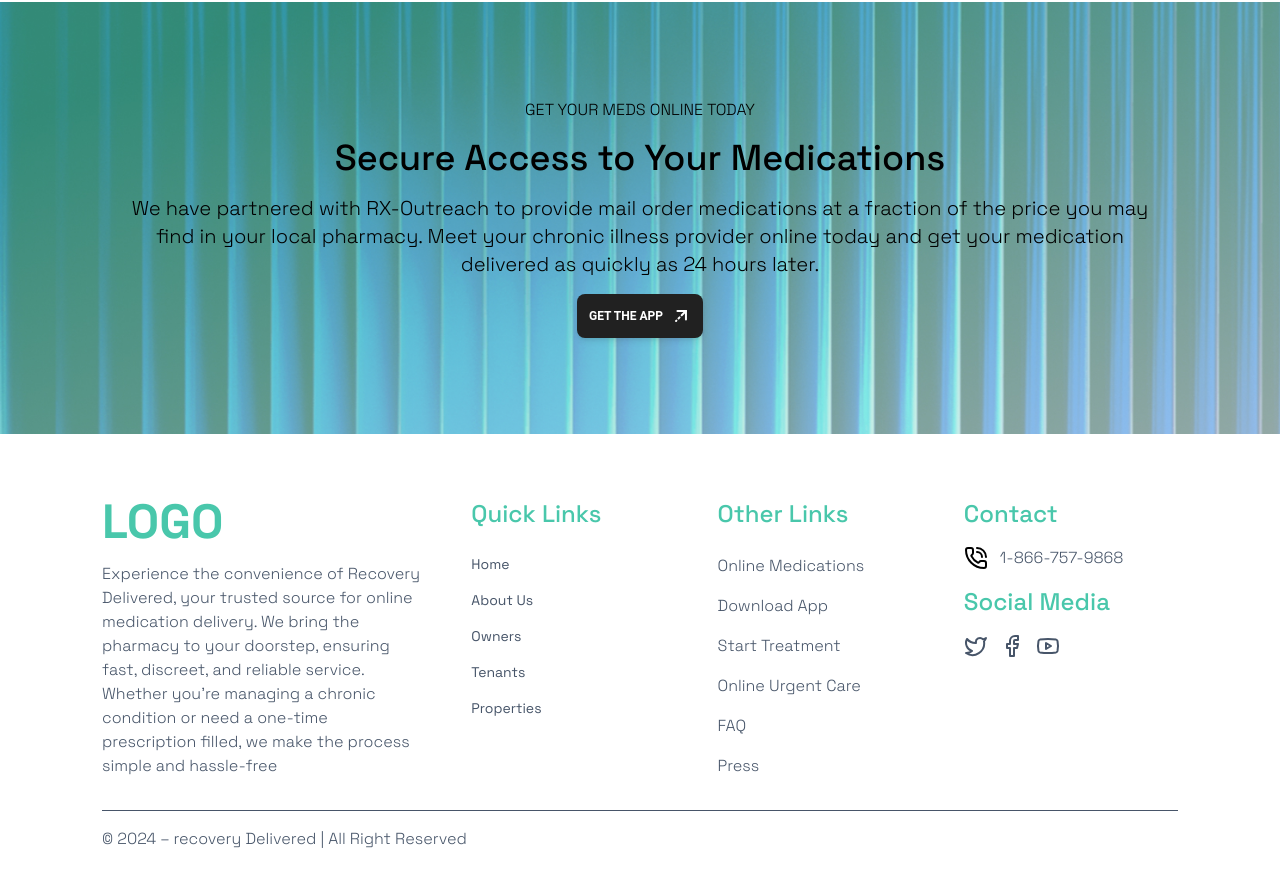
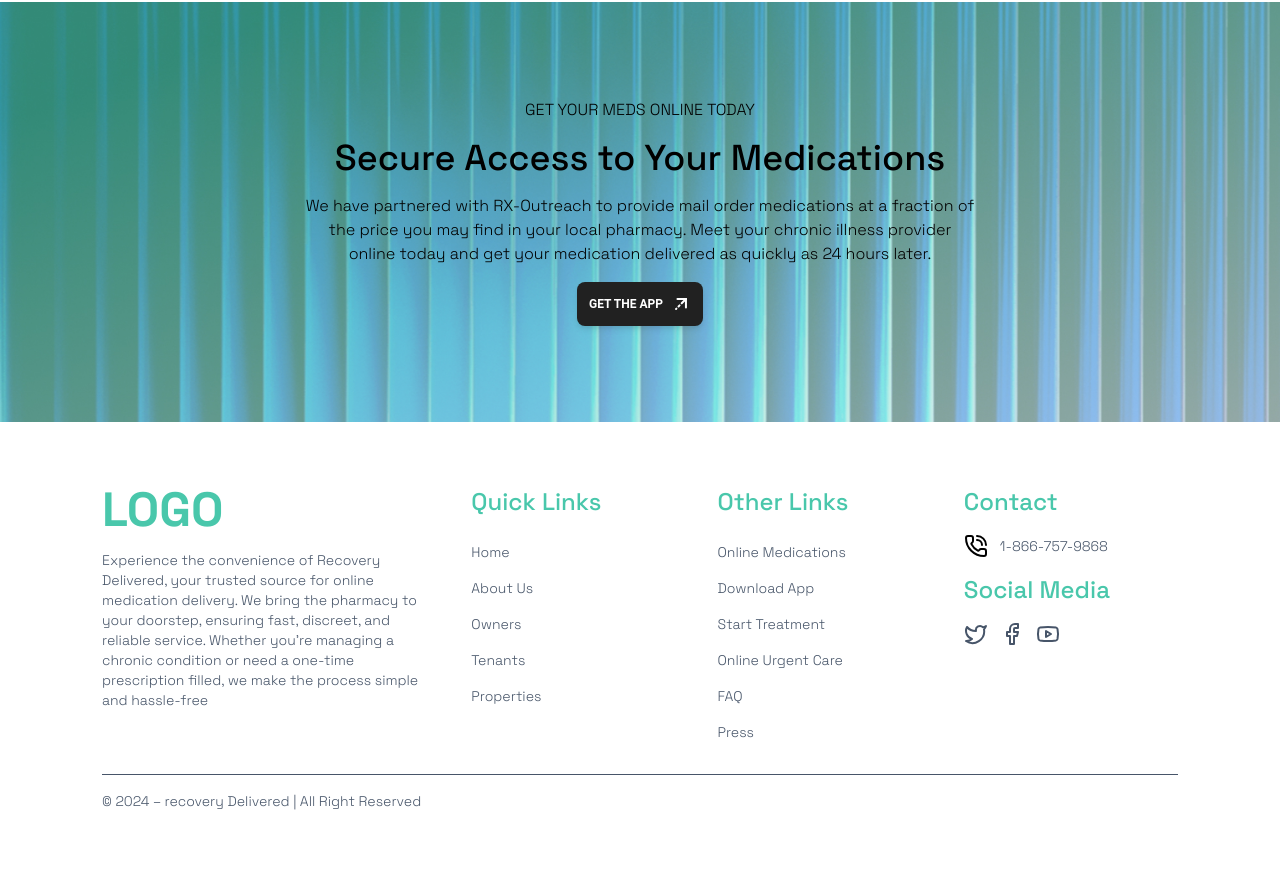
Before and after one commit to mohsinparvi/ropstam-task, a React (Vite) app: page / in a window 1280 px wide. Shown: the part 3996-4882 px from the top of the page. Built offline with nearby package versions, Linux system fonts and the light colour scheme.

Commit message:
fix: refine footer and GetAppSection styling for improved consistency and readability

```diff
--- a/src/components/layouts/footer.tsx
+++ b/src/components/layouts/footer.tsx
@@ -24,7 +24,7 @@ const Footer = () => {
           <div className="col-span-1">
             <Logo className="text-primary" />
 
-            <p className="mt-4 max-w-xs text-sm sm:text-base font-extralight text-text">
+            <p className="mt-4 max-w-xs text-sm font-extralight text-text">
               Experience the convenience of Recovery Delivered, your trusted
               source for online medication delivery. We bring the pharmacy to
               your doorstep, ensuring fast, discreet, and reliable service.
@@ -42,7 +42,7 @@ const Footer = () => {
                   <li key={item.label}>
                     <Link
                       to={item.href}
-                      className="text-text transition hover:opacity-75"
+                      className="text-text  text-sm font-extralight transition hover:opacity-75"
                     >
                       {item.label}
                     </Link>
@@ -59,7 +59,7 @@ const Footer = () => {
                   <li key={item.label}>
                     <Link
                       to={item.href}
-                      className="text-text text-sm sm:text-base font-extralight transition hover:opacity-75"
+                      className="text-text  text-sm font-extralight transition hover:opacity-75"
                     >
                       {item.label}
                     </Link>
@@ -73,7 +73,7 @@ const Footer = () => {
                 <PhoneCall />
                 <Link
                   to={"tel:+1(866)7579868"}
-                  className="text-sm sm:text-base font-extralight text-text"
+                  className="  text-sm font-extralight text-text"
                 >
                   1-866-757-9868
                 </Link>
@@ -89,7 +89,7 @@ const Footer = () => {
         </div>
         <div className="space-y-4">
           <hr className="border-text  border-1" />
-          <p className=" text-text text-sm sm:text-base font-extralight">
+          <p className=" text-text text-sm  font-extralight">
             &copy; 2024 – recovery Delivered | All Right Reserved
           </p>
         </div>
--- a/src/components/pages/home/get-app-section.tsx
+++ b/src/components/pages/home/get-app-section.tsx
@@ -12,7 +12,7 @@ const GetAppSection = () => {
             <Heading className="text-center text-3xl md:text-4xl font-medium text-black">
               Secure Access to Your Medications
             </Heading>
-            <p className="mb-4 text-base text-center text-black md:text-xl t font-thin">
+            <p className="mb-4 text-sm sm:text-base font-extralight text-black text-center max-w-2xl">
               We have partnered with RX-Outreach to provide mail order
               medications at a fraction of the price you may find in your local
               pharmacy. Meet your chronic illness provider online today and get
```
